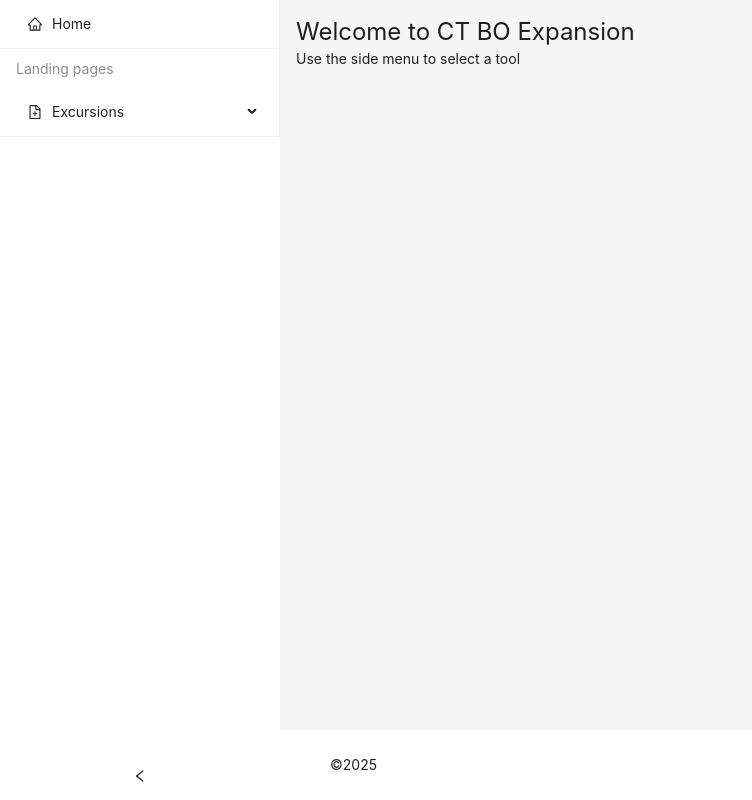
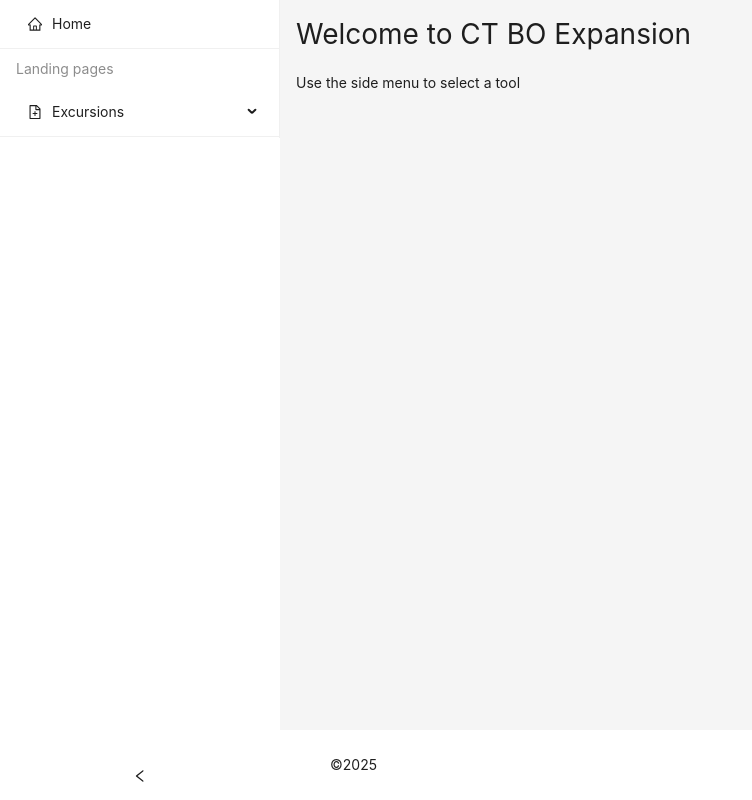
Before and after one commit to eviirus/CT-BO-Expansion, a React (Create React App) app: page / in a window 1280 px wide. Shown: the whole page, without its empty margins (0-752 px from the left). Built offline with nearby package versions, Linux system fonts and the light colour scheme.

Commit message:
small edit

```diff
--- a/src/routes/Homepage.jsx
+++ b/src/routes/Homepage.jsx
@@ -9,7 +9,7 @@ export default function Homepage() {
         <title>{pageTitle}</title>
         <meta name="title" content={pageTitle} />
       </Helmet>
-      <h1 className="regular24">Welcome to CT BO Expansion</h1>
+      <h1 className="regular28">Welcome to CT BO Expansion</h1>
       <p className="regular14">Use the side menu to select a tool</p>
     </>
   );
```
